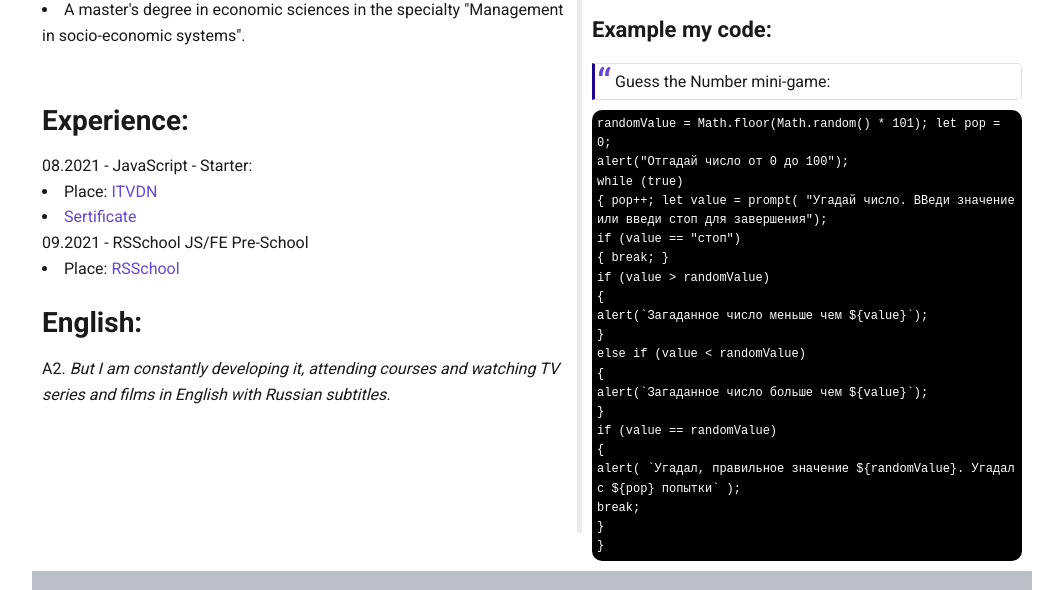
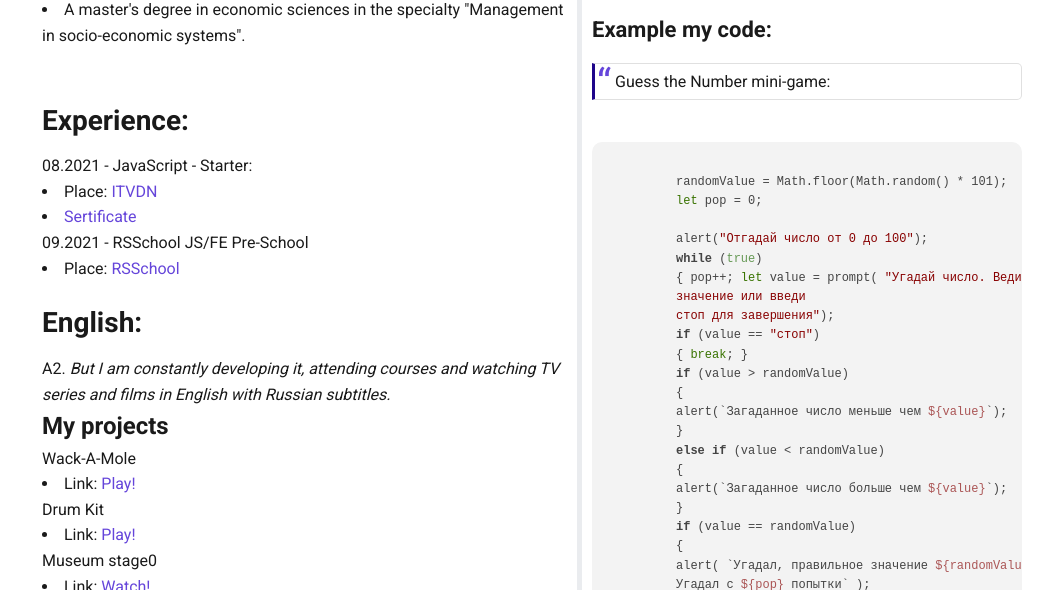
Before and after one commit to MaxSives/rsschool-cv, a plain HTML site: page index.html in a window 1280 px wide. Shown: the part 830-1420 px from the top of the page, without its empty margins (108-1171 px from the left). Drawn offline with nearby package versions, Linux system fonts and the light colour scheme.

Commit message:
feat: add links to my projects

```diff
--- a/index.html
+++ b/index.html
@@ -12,6 +12,15 @@
       rel="stylesheet"
     />
     <link rel="stylesheet" href="style.css" />
+
+    <link
+      rel="stylesheet"
+      href="//cdnjs.cloudflare.com/ajax/libs/highlight.js/9.15.9/styles/default.min.css"
+    />
+    <script src="//cdnjs.cloudflare.com/ajax/libs/highlight.js/9.15.9/highlight.min.js"></script>
+    <script>
+      hljs.initHighlightingOnLoad();
+    </script>
   </head>
   <body>
     <div class="page__wrap">
@@ -159,6 +168,54 @@
               TV series and films in English with Russian subtitles.</em
             >
           </p>
+          <h2 class="section-title">My projects</h2>
+          <ol class="info__list">
+            <li class="info__item">
+              Wack-A-Mole
+
+              <ul class="sub__list">
+                <li class="item">
+                  Link:
+                  <a
+                    href="https://rolling-scopes-school.github.io/maxsives-JSFEPRESCHOOL/whack-a-mole/"
+                    target="_blank"
+                    aria-label="link to https://rolling-scopes-school.github.io/maxsives-JSFEPRESCHOOL/whack-a-mole/"
+                    >Play!</a
+                  >
+                </li>
+              </ul>
+            </li>
+            <li class="info__item">
+              Drum Kit
+
+              <ul class="sub__list">
+                <li class="item">
+                  Link:
+                  <a
+                    href="https://rolling-scopes-school.github.io/maxsives-JSFEPRESCHOOL/drum-kit/"
+                    target="_blank"
+                    aria-label="link to https://rolling-scopes-school.github.io/maxsives-JSFEPRESCHOOL/drum-kit/"
+                    >Play!</a
+                  >
+                </li>
+              </ul>
+            </li>
+            <li class="info__item">
+              Museum stage0
+
+              <ul class="sub__list">
+                <li class="item">
+                  Link:
+                  <a
+                    href="https://rolling-scopes-school.github.io/maxsives-JSFEPRESCHOOL/museum/"
+                    target="_blank"
+                    aria-label="link to https://rolling-scopes-school.github.io/maxsives-JSFEPRESCHOOL/museum/"
+                    >Watch!</a
+                  >
+                </li>
+              </ul>
+            </li>
+          </ol>
         </section>
       </main>
 
@@ -178,32 +235,35 @@
         <blockquote>
           <p>Guess the Number mini-game:</p>
         </blockquote>
+        <pre>
+        <code class="exaple__code">
+          randomValue = Math.floor(Math.random() * 101);
+          let pop = 0;
 
-        <code class="exaple__code">
-          randomValue = Math.floor(Math.random() * 101); let pop = 0;<br />
-
-          alert("Отгадай число от 0 до 100");<br />
-          while (true)<br />
-          { pop++; let value = prompt( "Угадай число. ВВеди значение или введи
-          стоп для завершения");<br />
-          if (value == "стоп")<br />
-          { break; }<br />
-          if (value > randomValue)<br />
-          {<br />
-          alert(`Загаданное число меньше чем ${value}`);<br />
-          }<br />
-          else if (value &lt; randomValue)<br />
-          {<br />
-          alert(`Загаданное число больше чем ${value}`);<br />
-          }<br />
-          if (value == randomValue)<br />
-          {<br />
-          alert( `Угадал, правильное значение ${randomValue}. Угадал с ${pop}
-          попытки` );<br />
-          break;<br />
-          }<br />
-          }<br />
+          alert("Отгадай число от 0 до 100");
+          while (true)
+          { pop++; let value = prompt( "Угадай число. Веди
+          значение или введи
+          стоп для завершения");
+          if (value == "стоп")
+          { break; }
+          if (value > randomValue)
+          {
+          alert(`Загаданное число меньше чем ${value}`);
+          }
+          else if (value &lt; randomValue)
+          {
+          alert(`Загаданное число больше чем ${value}`);
+          }
+          if (value == randomValue)
+          {
+          alert( `Угадал, правильное значение ${randomValue}.
+          Угадал с ${pop} попытки` );
+          break;
+          }
+          }
         </code>
+      </pre>
       </aside>
       <footer class="footer">
         <div class="wrapper">
```
Also changed, not shown: 2 other files.
